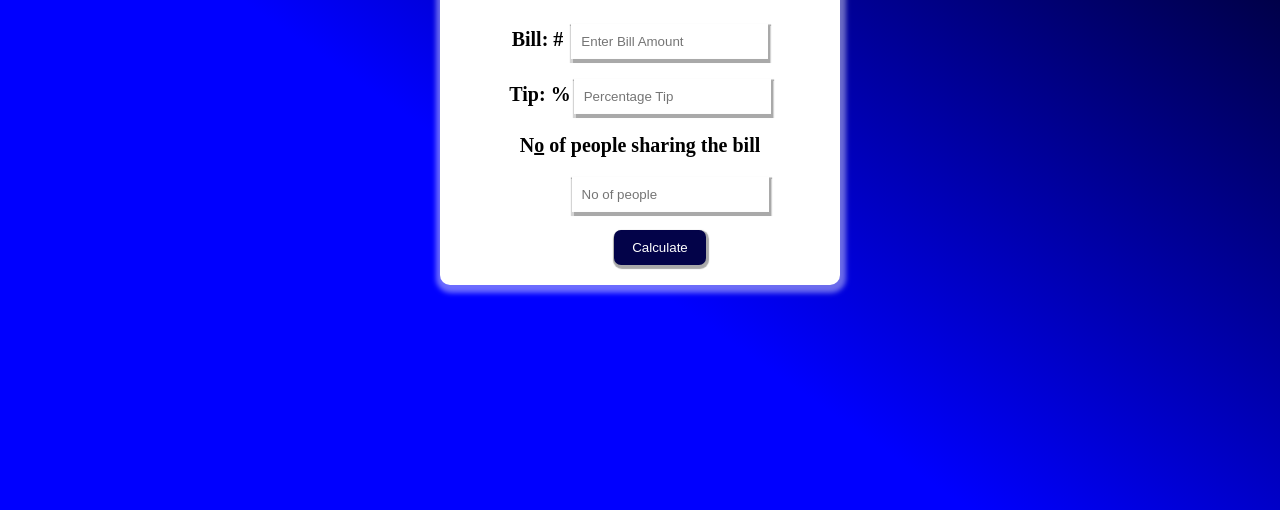
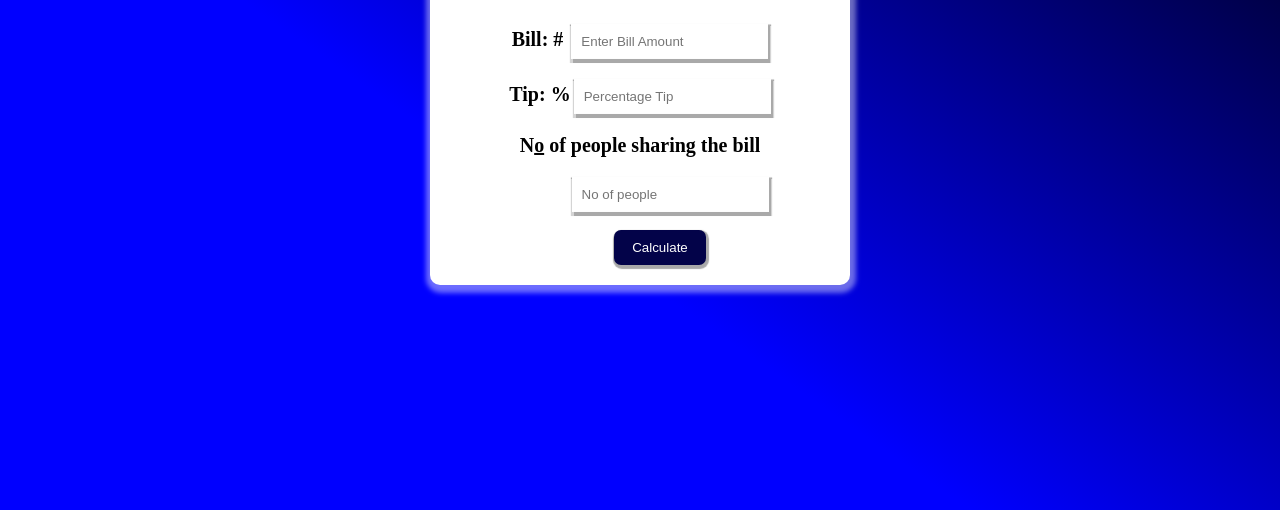
Before and after one commit to Tybabie/Tip-Calculator, a plain HTML site: page index.html in a window 1280 px wide. Shown: the part 290-800 px from the top of the page. Drawn offline with Linux system fonts and the light colour scheme.

Commit message:
Update style.css

```diff
--- a/resources/css/style.css
+++ b/resources/css/style.css
@@ -13,7 +13,7 @@ section{
    transform: translate(-50%, -50%);
    width: 400px;
    border-radius: 10px;
-   padding-bottom: 20px;
+   padding: 0px 10px 20px 10px;
 
 }
 section input{
```
